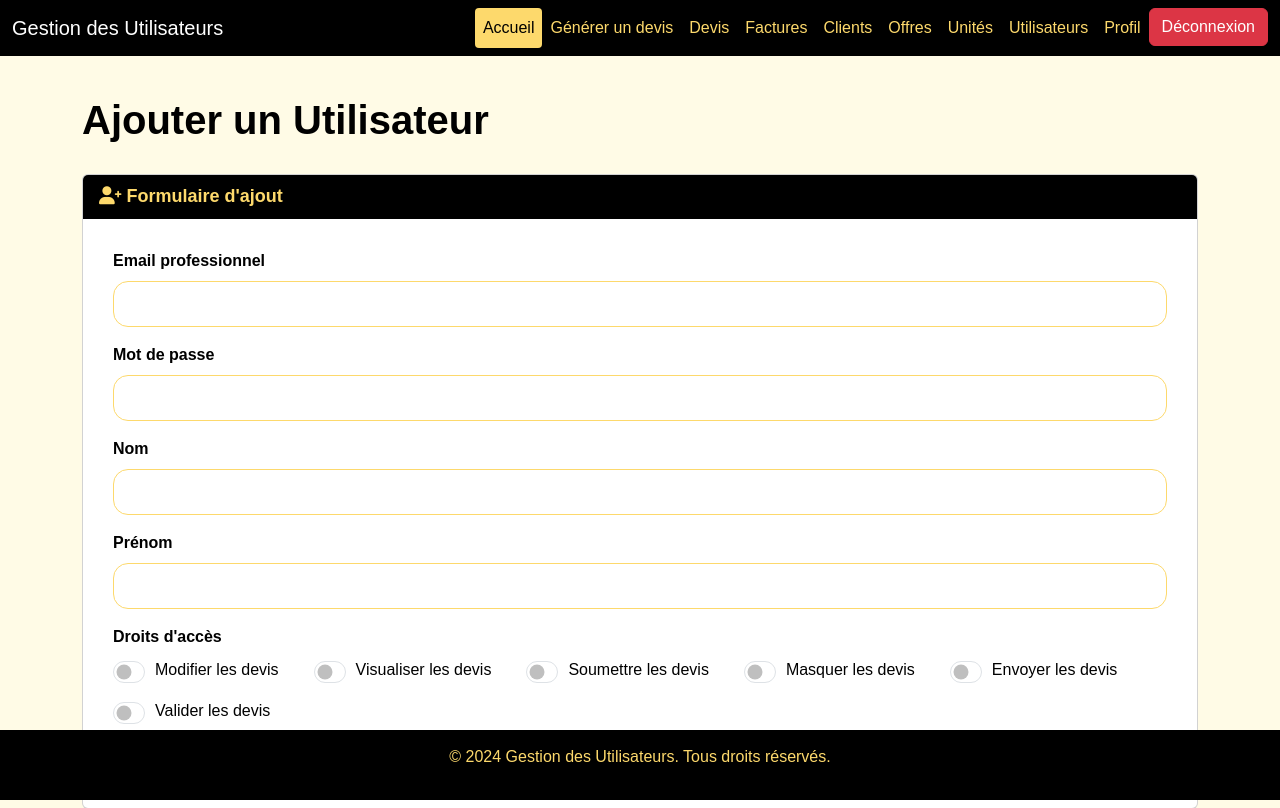
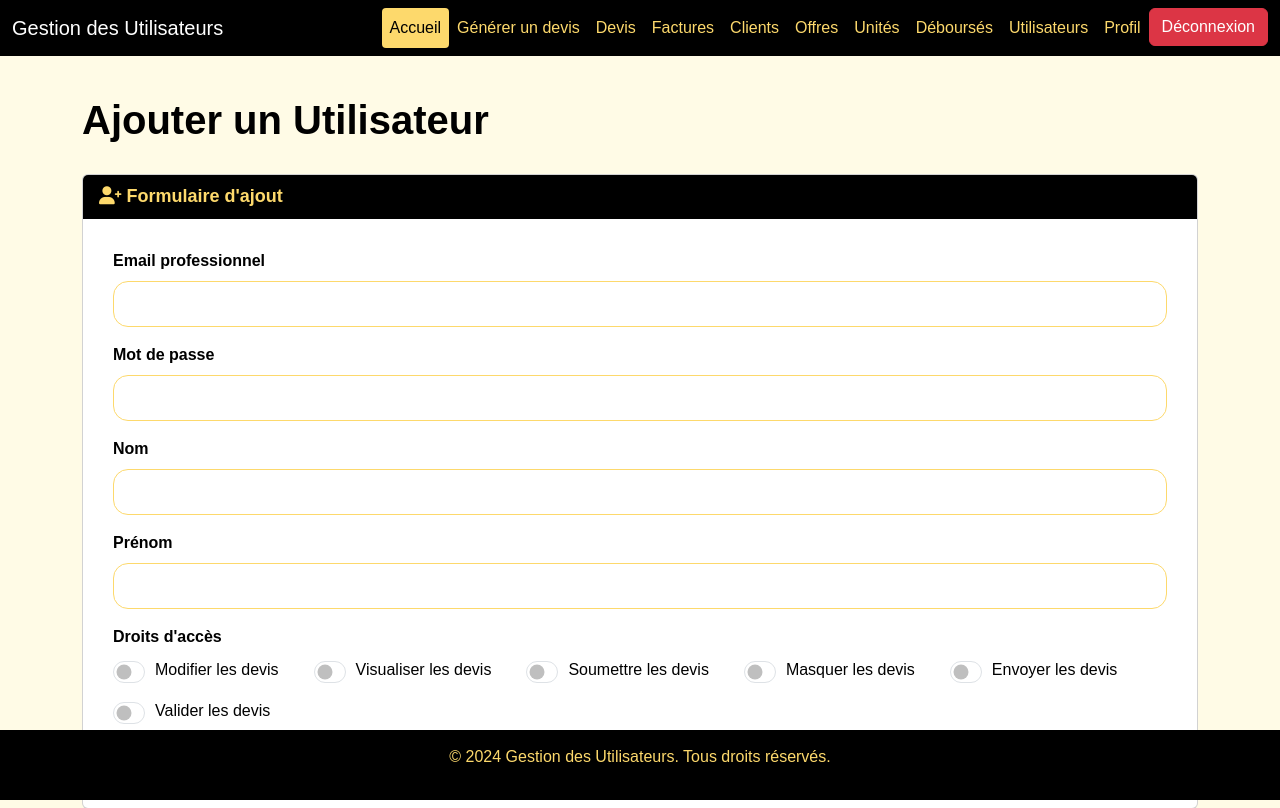
Before and after one commit to pytharchimede/banamur_planification, a PHP site: page /ajouter_utilisateur.php in a window 1280 px wide. Shown: the top 808 px of the page. Run offline with PHP 8.4, Linux system fonts and the light colour scheme.

Commit message:
Ajout menu déboursés

```diff
--- a/menu.php
+++ b/menu.php
@@ -21,6 +21,9 @@
         <a class="nav-link" href="liste_unite.php">Unités</a>
     </li>
     <li class="nav-item">
+        <a class="nav-link" href="liste_debourse.php">Déboursés</a>
+    </li>
+    <li class="nav-item">
         <a class="nav-link" href="liste_utilisateur.php">Utilisateurs</a>
     </li>
     <li class="nav-item">
```
